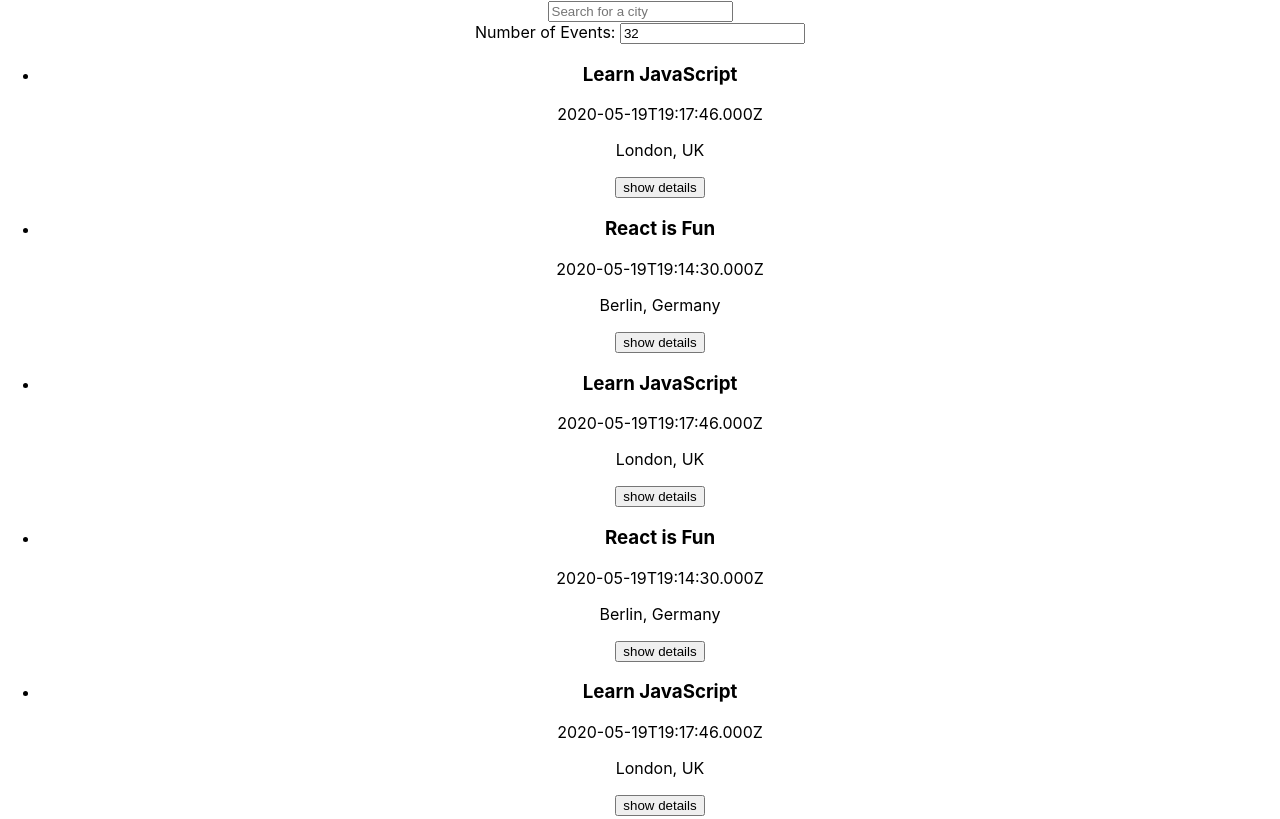
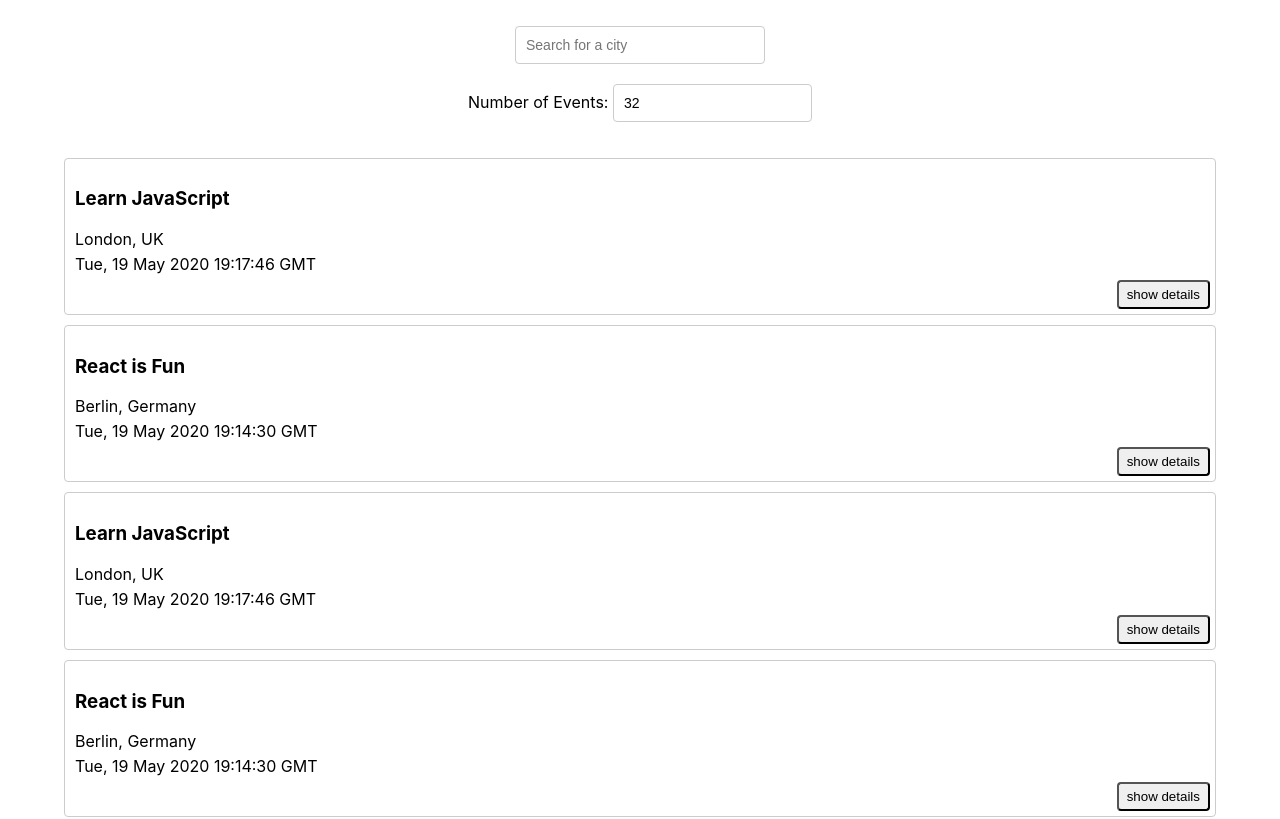
Before and after one commit to Eliaslichi96/meet, a React (Create React App) app: page / in a window 1280 px wide. Shown: the top 819 px of the page. Built offline with nearby package versions, Linux system fonts and the light colour scheme.

Commit message:
4.5 update

```diff
--- a/src/App.css
+++ b/src/App.css
@@ -1,38 +1,89 @@
+@import url(https://fonts.googleapis.com/css?family=Roboto:500);
+
 .App {
   text-align: center;
+  padding: 2% 5%;
 }
 
-.App-logo {
-  height: 40vmin;
-  pointer-events: none;
+.App * {
+  box-sizing: border-box;
 }
 
-@media (prefers-reduced-motion: no-preference) {
-  .App-logo {
-    animation: App-logo-spin infinite 20s linear;
-  }
+ul {
+  padding: 0;
+  list-style: none;
 }
 
-.App-header {
-  background-color: #282c34;
-  min-height: 100vh;
+p {
+  margin: 5px 0;
+}
+
+input[type="text"],
+input[type="number"] {
+  padding: 8px 6px 8px 10px;
+  border-radius: 4px;
+  outline: none;
+  border: 1px solid #ccc;
+  font-size: 14px;
+  line-height: 20px;
+  align-self: center;
+  height: 38px;
+  margin-bottom: 20px;
+}
+
+.city {
+  width: 250px;
+}
+
+#city-search {
   display: flex;
   flex-direction: column;
-  align-items: center;
-  justify-content: center;
-  font-size: calc(10px + 2vmin);
-  color: white;
+  margin: auto;
+  position: relative;
 }
 
-.App-link {
-  color: #61dafb;
+.suggestions {
+  width: 250px;
+  position: absolute;
+  top: 45px;
+  z-index: 2;
+  align-self: center;
+  margin: 0;
+  font-size: 14px;
+  box-shadow: 10px 10px 16px -12px rgba(0, 0, 0, 0.75);
 }
 
-@keyframes App-logo-spin {
-  from {
-    transform: rotate(0deg);
-  }
-  to {
-    transform: rotate(360deg);
-  }
+.suggestions>li {
+  text-align: left;
+  padding: 8px 6px 8px 10px;
+  background-color: #eee;
+  cursor: default;
 }
+
+.suggestions>li:last-child {
+  border-bottom-left-radius: 4px;
+  border-bottom-right-radius: 4px;
+}
+
+.suggestions>li:hover {
+  background-color: #bcdcdb;
+}
+
+.event {
+  padding: 10px 10px 35px;
+  margin-bottom: 10px;
+  text-align: left;
+  border: 1px solid #ccc;
+  border-radius: 4px;
+  position: relative;
+}
+
+.details-btn {
+  position: absolute;
+  right: 5px;
+  bottom: 5px;
+  padding: 5px 8px;
+  border-radius: 4px;
+  outline: none;
+  cursor: pointer;
+}
--- a/src/App.js
+++ b/src/App.js
@@ -7,9 +7,9 @@
 import './App.css';
 
 const App = () => {
+  const [events, setEvents] = useState([]);
+  const [currentNOE, setCurrentNOE] = useState(32);
   const [allLocations, setAllLocations] = useState([]);
-  const [currentNOE, setCurrentNOE] = useState(32);
-  const [events, setEvents] = useState([]);
   const [currentCity, setCurrentCity] = useState("See all cities");
 
 
@@ -29,7 +29,7 @@
   return (
     <div className="App">
       <CitySearch allLocations={allLocations} setCurrentCity={setCurrentCity} />
-      <NumberOfEvents />
+      <NumberOfEvents setCurrentNOE={setCurrentNOE} />
       <EventList events={events} />
     </div>
   );
--- a/src/components/Event.js
+++ b/src/components/Event.js
@@ -4,20 +4,16 @@
     const [showDetails, setShowDetails] = useState(false);
     return (
         <li className="event">
-            <h3>{event.summary}</h3>
-            <p>{event.created}</p>
-            <p>{event.location}</p>
-            <button
-                className="details-button"
-                onClick={() => setShowDetails(!showDetails)}>
-                {showDetails ? 'hide details' : 'show details'}
-            </button>
-            {showDetails ? (
-                <div className="details">
-                    <h4>event details</h4>
-                    <p>{event.description}</p>
-                </div>)
-                : null}
+            <h3>{event && event.summary}</h3>
+            <p>{event && event.location}</p>
+            <p>{event && (new Date(event.created)).toUTCString()}</p>
+            {showDetails ?
+                <p className="details">{event && event.description}</p> :
+                null
+            }
+            <button className="details-btn" onClick={() => {
+                showDetails ? setShowDetails(false) : setShowDetails(true)
+            }}>{showDetails ? "hide details" : "show details"}</button>
         </li>
     );
 }
--- a/src/components/NumberOfEvents.js
+++ b/src/components/NumberOfEvents.js
@@ -1,12 +1,12 @@
 import { useState } from "react";
 
-const NumberOfEvents = ({ }) => { // removed setNumberOfEvents
-
+const NumberOfEvents = ({ setCurrentNOE }) => {
     const [number, setNumber] = useState('32'); // before eventNumber
 
     const handleInputChanged = (event) => {
         const value = event.target.value;
         setNumber(value);
+        setCurrentNOE(value);
     }
 
     return (
```
Also changed, not shown: 2 other files (tests, documents, lock files or other folders).
